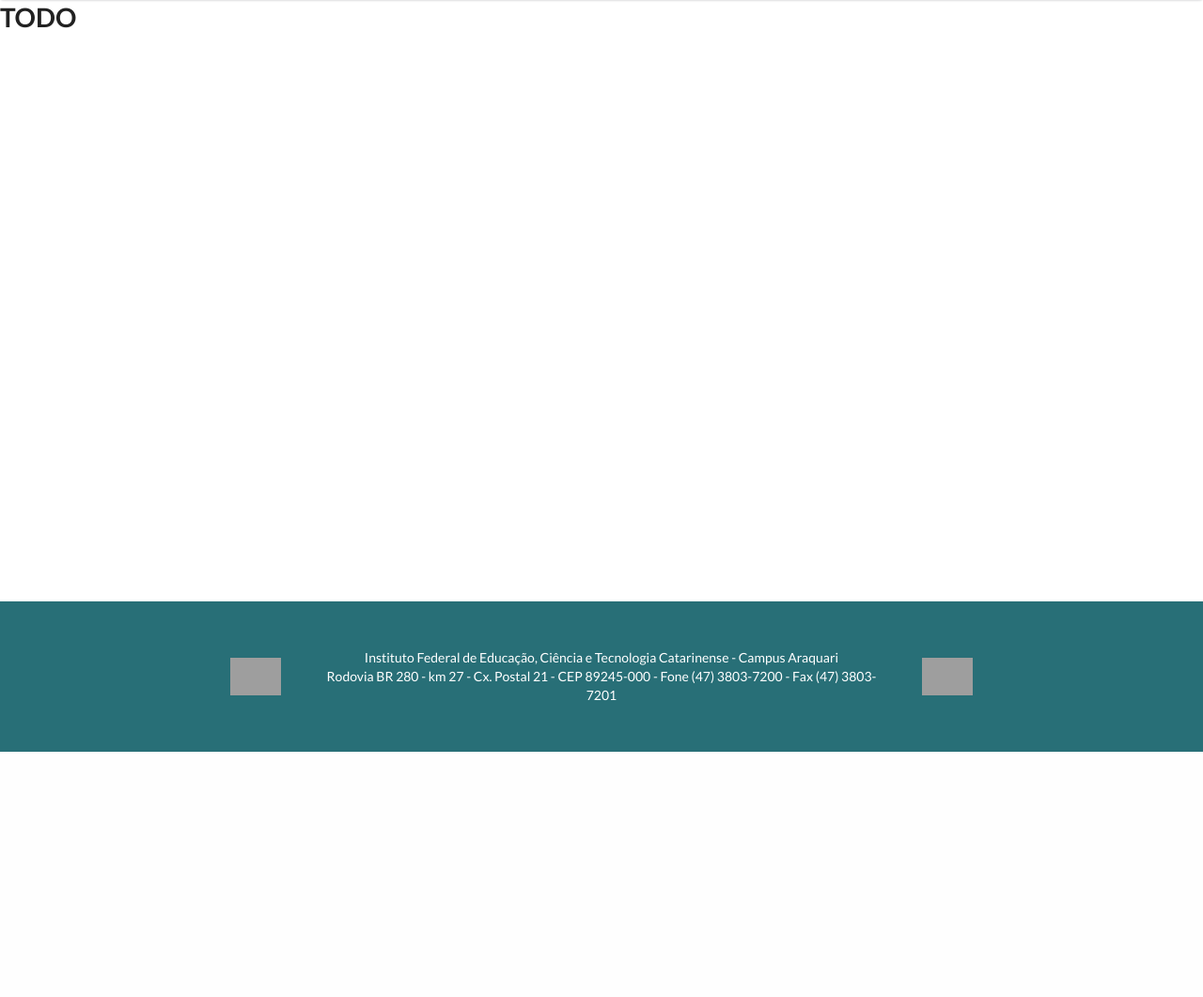
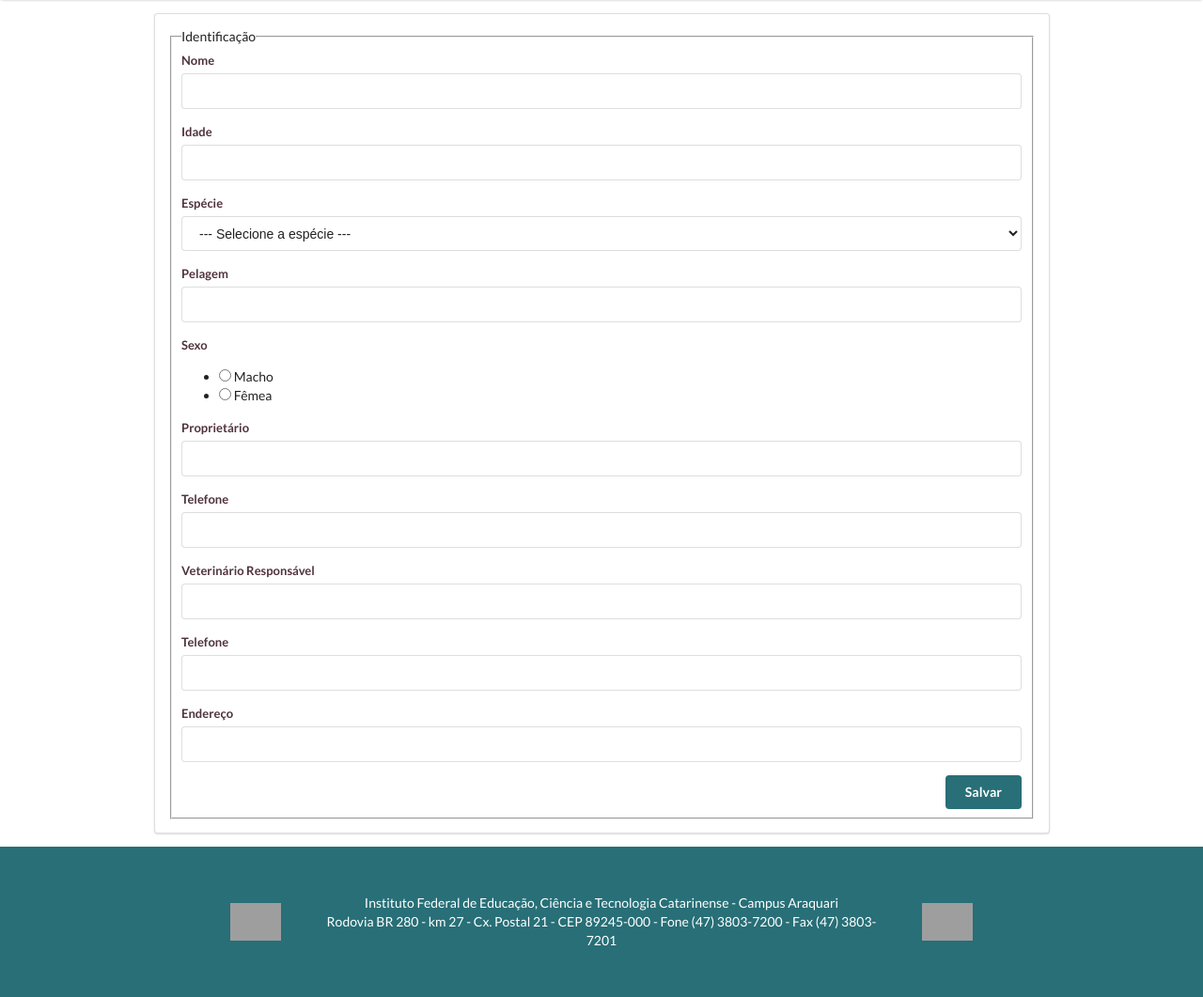
Before and after one commit to fabricadesoftware-ifc/fabricaPatologia, a Django app: template patologiaveterinaria/templates/cadastrar_laudo.html in a window 1280 px wide. Shown: the part 42-1103 px from the top of the page at 94% size. Before the commit the page ends 842 px from the top, so only its background shows below. Run offline with Django 3.2, Linux system fonts and the light colour scheme; the template is opened without the code that fills it: values that come from a table or form of the project are taken from there, others are empty; grey boxes are pictures that could not be loaded.

Commit message:
identificação laudo, form, models e templates

```diff
--- a/patologiaveterinaria/form/laudo_form.py
+++ b/patologiaveterinaria/form/laudo_form.py
@@ -7,13 +7,19 @@ from patologiaveterinaria.model import LaudoModel
 class LaudoForm(ModelForm):
     nome = forms.CharField(max_length=130)
     idade = forms.CharField(max_length=2)
-    especie = forms.CharField(max_length=100)
+    especie = forms.ChoiceField(widget=forms.Select, choices=LaudoModel.especie)
+    pelagem = forms.CharField(max_length=130)
+    sexo = forms.ChoiceField(widget=forms.RadioSelect, choices=LaudoModel.sexo)
+    proprietario = forms.CharField(max_length=130)
+    telefone = forms.CharField(max_length=11)
+    veterinario_responsavel = forms.CharField(max_length=130)
+    telefone_vet = forms.CharField(max_length=11)
+    endereco = forms.CharField(max_length=300)
 
     def save(self, commit=True):
-        produto = super(self).save(commit=False)
+        laudo = super(self).save(commit=False)
         if commit:
-            produto.save()
-
+            laudo.save()
 
     class Meta:
         model = LaudoModel
--- a/patologiaveterinaria/model/laudo_model.py
+++ b/patologiaveterinaria/model/laudo_model.py
@@ -3,4 +3,11 @@ from django.db import models
 class LaudoModel(models.Model):
     nome = models.CharField(max_length=130)
     idade = models.CharField(max_length=2)
-    especie = models.CharField(max_length=100)
+    especie = (('0','--- Selecione a espécie ---',),('1','Mamífero',), ('2','Ave',),('3','Répil',), ('4', 'Peixe'))
+    pelagem = models.CharField(max_length=130)
+    sexo = (('M', 'Macho',), ('F', 'Fêmea'))
+    proprietario = models.CharField(max_length=130)
+    telefone = models.CharField(max_length=11)
+    veterinario_responsavel = models.CharField(max_length=130)
+    telefone_vet = models.CharField(max_length=11)
+    endereco = models.CharField(max_length=300)
--- a/patologiaveterinaria/templates/cadastrar_laudo.html
+++ b/patologiaveterinaria/templates/cadastrar_laudo.html
@@ -1,6 +1,64 @@
 {% extends "base.html" %}
 {% block content %}
 
-    <h1>TODO</h1>
+    <div class="two wide column"></div>
+    <div class="twelve wide column">
+
+    <form class="ui form segment" method="post" action="{% url 'cadastrar_laudo' %}">
+        <fieldset>
+        <legend>Identificação</legend>
+        {% csrf_token %}
+        <div class="field">
+            <label class="color-label-brown">Nome</label>
+            {{ form.nome }}
+        </div>
+        <div class="field">
+            <label class="color-label-brown">Idade</label>
+            {{ form.idade }}
+        </div>
+        <div class="field">
+            <label class="color-label-brown">Espécie</label>
+            {{ form.especie }}
+        </div>
+        <div class="field">
+            <label class="color-label-brown">Pelagem</label>
+            {{ form.pelagem }}
+        </div>
+        <div class="field">
+            <label class="color-label-brown">Sexo</label>
+            {{ form.sexo }}
+        </div>
+        <div class="field">
+            <label class="color-label-brown">Proprietário</label>
+            {{ form.proprietario }}
+        </div>
+        <div class="field">
+            <label class="color-label-brown">Telefone</label>
+            {{ form.telefone }}
+        </div>
+        <div class="field">
+            <label class="color-label-brown">Veterinário Responsável</label>
+            {{ form.veterinario_responsavel }}
+        </div>
+        <div class="field">
+            <label class="color-label-brown">Telefone</label>
+            {{ form.telefone_vet }}
+        </div>
+        <div class="field">
+            <label class="color-label-brown">Endereço</label>
+            {{ form.endereco }}
+        </div>
+        <div class="ui grid">
+            <div class="sixteen wide column">
+                <button type="submit" class="ui green button color-button right floated">Salvar</button>
+            </div>
+        </div>
+
+        </fieldset>
+
+    </form>
+
+    </div>
+
 
 {% endblock %}
```
Also changed, not shown: patologiaveterinaria/templates/principal.html (+9 -11 lines), patologiaveterinaria/view/cadastrar_laudo_view.py (+5 -2 lines).
